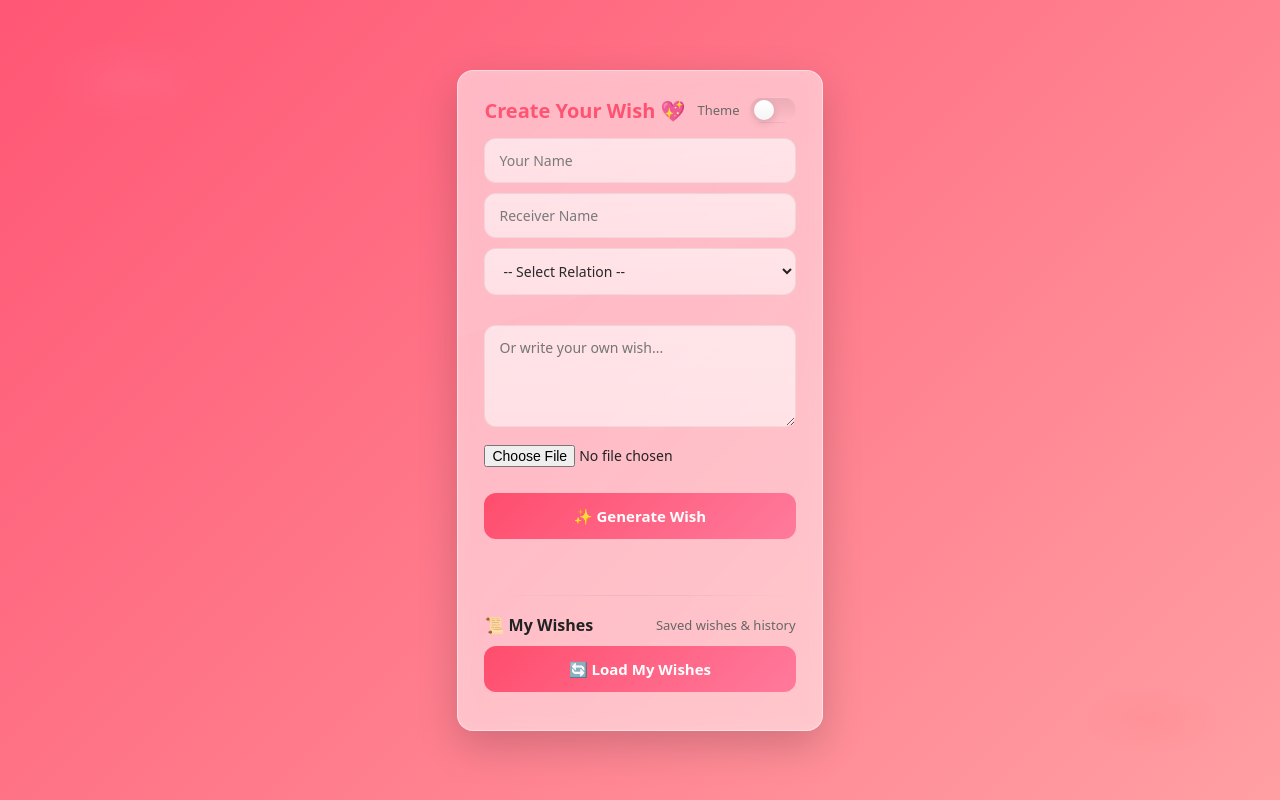
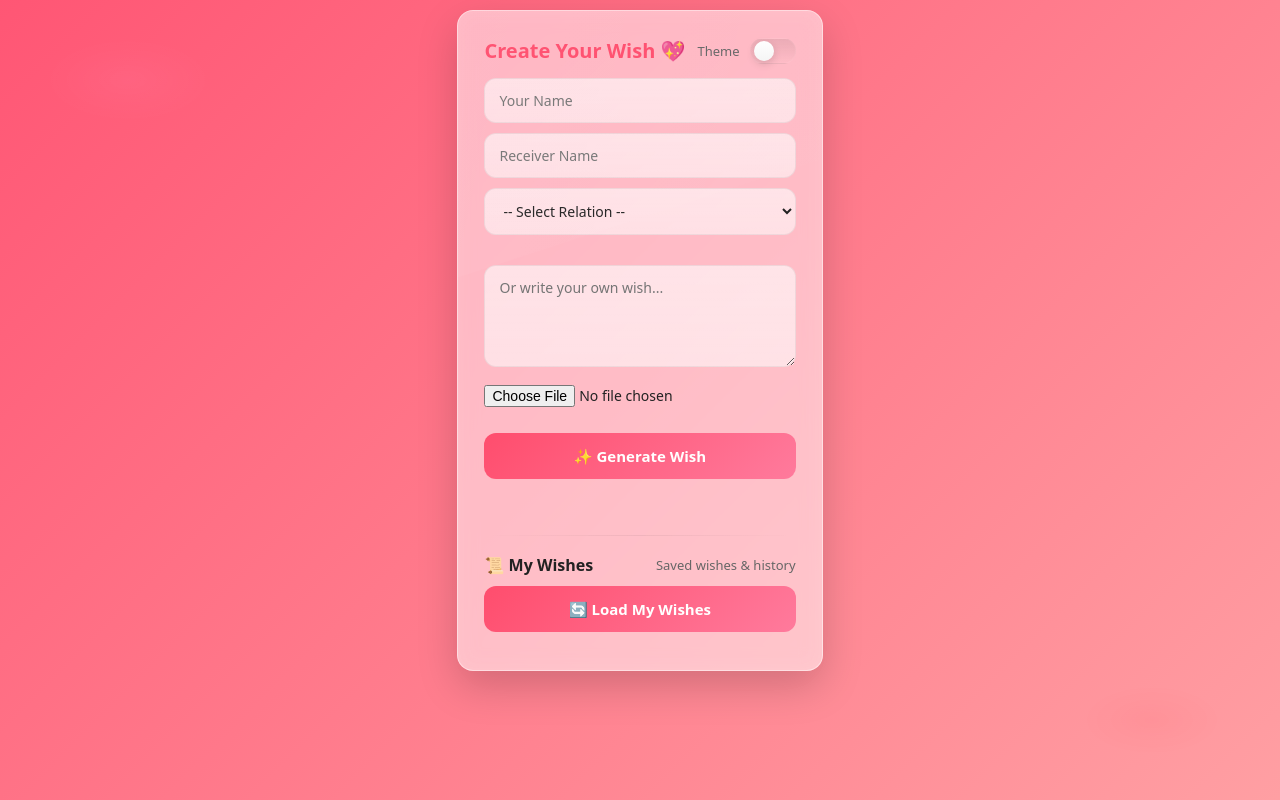
Before and after one commit to Harinandkumar/newYear_wish, a website: page public/dashboard.html in a window 1280 px wide. Drawn offline with Linux system fonts and the light colour scheme.

Commit message:
Adjust layout alignment in dashboard.html

```diff
--- a/public/dashboard.html
+++ b/public/dashboard.html
@@ -317,7 +317,7 @@
 </head>
 
 <body>
-  <div style="min-height:100vh; display:flex; align-items:center; justify-content:center; padding:10px;">
+  <div style="min-height:100vh; display:flex; align-items:flex-start; justify-content:center; padding:10px;">
     <div class="card">
 
       <!-- header with theme toggle -->
```
